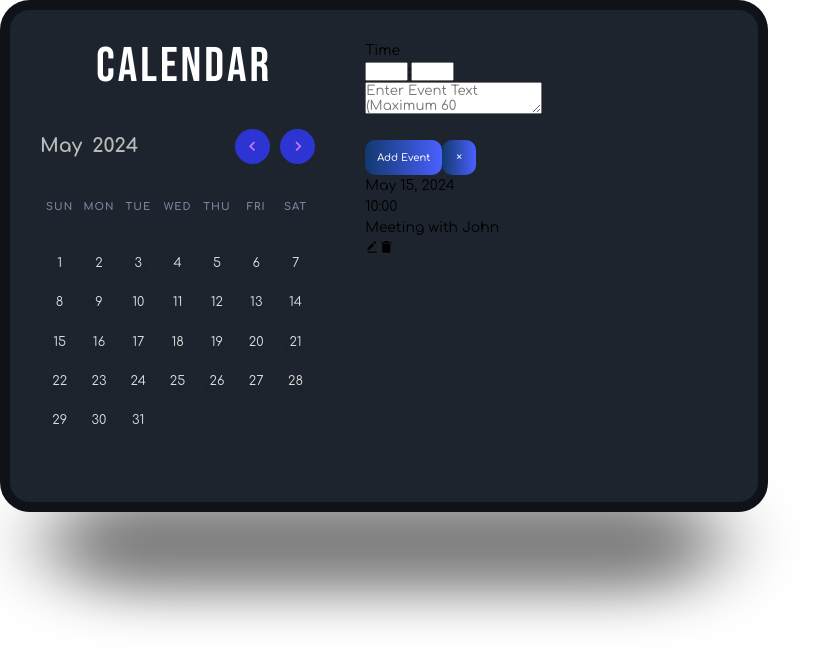
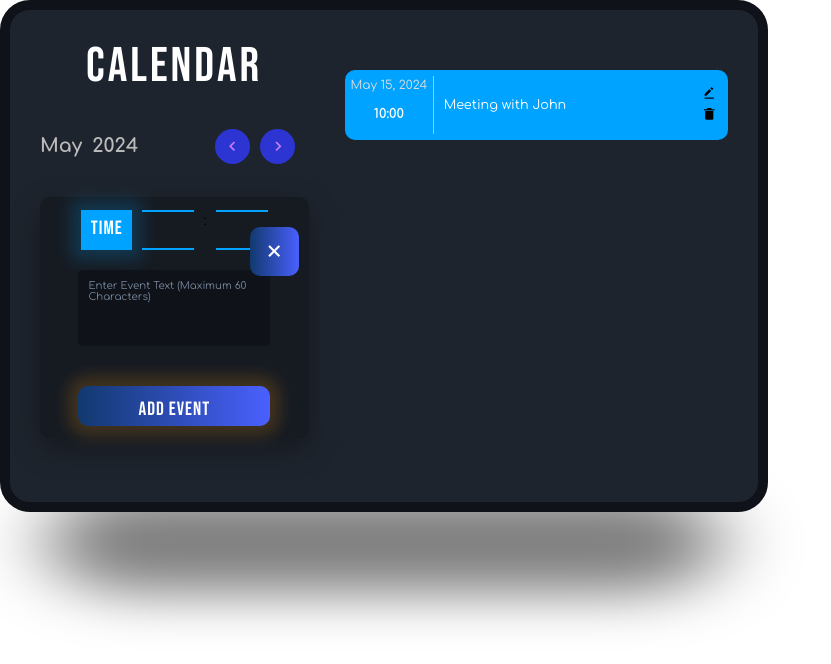
Before and after one commit to kaveenskn/InternQuest-web-Group2, a React (Vite) app: page /Calendar in a window 1280 px wide. Shown: the top 664 px of the page, without its empty margins (0-831 px from the left). Built offline with nearby package versions, Linux system fonts and the light colour scheme.

Commit message:
css update

```diff
--- a/src/styles/Calendar.css
+++ b/src/styles/Calendar.css
@@ -123,3 +123,163 @@
     cursor: pointer;
     text-shadow: 0 0.5rem 1rem rgba(0, 0, 0, 0.2);
 }
+
+.current-day {
+    background-color: #ef9011;
+    border-radius: 50%;
+    box-shadow: 0 0 1.5rem 1rem rgba(239, 144, 17, 0.3);
+}
+
+.events {
+    width: 60%;
+    height: 100%;
+    padding: 3rem 0;
+}
+
+.event-popup {
+    position: absolute;
+    top: 38%;
+    left: 3rem;
+    background-color: #161b22;
+    width: clamp(25rem, 21cqi, 40rem);
+    aspect-ratio: 10 / 9;
+    border-radius: 1rem;
+    box-shadow: 0 1rem 3rem rgba(0, 0, 0, 0.3);
+    display: flex;
+    flex-direction: column;
+    justify-content: center;
+    align-items: center;
+    row-gap: 2rem;
+}
+
+.time-input {
+    display: flex;
+    column-gap: 1rem;
+}
+
+.event-popup-time {
+    width: clamp(4rem, 4cqi, 7rem);
+    background-color: #00a3ff;
+    color: #fff;
+    font-family: 'Bebas Neue', sans-serif;
+    font-size: clamp(1.5rem, 1.5cqi, 2.2rem);
+    display: flex;
+    justify-content: center;
+    align-items: center;
+    box-shadow: 0 0 1.5rem 1rem rgba(0, 163, 255, 0.2);
+    letter-spacing: 0.1rem;
+}
+
+.time-input input {
+    background-color: transparent;
+    border: none;
+    border-top: 0.2rem solid #00a3ff;
+    border-bottom: 0.2rem solid #00a3ff;
+    color: #fff;
+    width: clamp(4rem, 4cqi, 7rem);
+    height: 4rem;
+    text-align: center;
+    font-size: clamp(1.2rem, 1.2cqi, 1.6rem);
+}
+
+.time-input input[type='number']::-webkit-outer-spin-button,
+.time-input input[type='number']::-webkit-inner-spin-button {
+    appearance: none;
+}
+
+.event-popup textarea {
+    width: clamp(15rem, 15cqi, 25rem);
+    aspect-ratio: 5 / 2;
+    resize: none;
+    background-color: #0f1319;
+    border: none;
+    padding: 1rem;
+    border-radius: 0.5rem;
+    color: #78879e;
+    transition: border 0.5s;
+}
+
+.event-popup textarea:focus {
+    border: 0.1rem solid #00a3ff;
+}
+
+.event-popup textarea::placeholder {
+    font-size: clamp(1rem, 0.8cqi, 1.2rem);
+    color: #78879e;
+}
+
+.event-popup textarea:focus::placeholder {
+    color: transparent;
+}
+
+.event-popup-btn {
+    width: clamp(15rem, 15cqi, 25rem);
+    height: 4rem;
+    background-color: #ef9011;
+    color: #fff;
+    font-family: 'Bebas Neue', sans-serif;
+    font-size: clamp(1.5rem, 1.5cqi, 2.2rem);
+    letter-spacing: 0.1rem;
+    border: none;
+    box-shadow: 0 0 1.5rem 1rem rgba(239, 144, 17, 0.2);
+    cursor: pointer;
+}
+
+.event-popup-btn:active {
+    transform: translateY(0.1rem);
+}
+
+.close-event-popup {
+    position: absolute;
+    top: 1rem;
+    right: 1rem;
+    background-color: transparent;
+    border: none;
+    cursor: pointer;
+}
+
+.close-event-popup i {
+    font-size: 2.5rem;
+    color: #fff;
+}
+
+.event {
+    width: 100%;
+    height: 7rem;
+    background-color: #00a3ff;
+    padding: 1.5rem 0;
+    border-radius: 1rem;
+    display: flex;
+    align-items: center;
+    margin-bottom: 2rem;
+    position: relative;
+}
+
+.event-date-wrapper {
+    display: flex;
+    flex-direction: column;
+    align-items: center;
+    width: 25%;
+    border-right: 0.1rem solid rgba(255, 255, 255, 0.5);
+}
+
+.event-date {
+    font-size: clamp(1rem, 1cqi, 1.2rem);
+    color: #ddd;
+}
+
+.event-time {
+    font-size: clamp(1.3rem, 1cqi, 1.6rem);
+    line-height: 4rem;
+    font-weight: bold;
+    color: #fff;
+}
+
+.event-text {
+    font-size: clamp(1.2rem, 1cqi, 1.4rem);
+    line-height: 2rem;
+    color: #fff;
+    width: 75%;
+    padding: 0 3rem 0 1rem;
+    overflow-wrap: break-word;
+}
```
